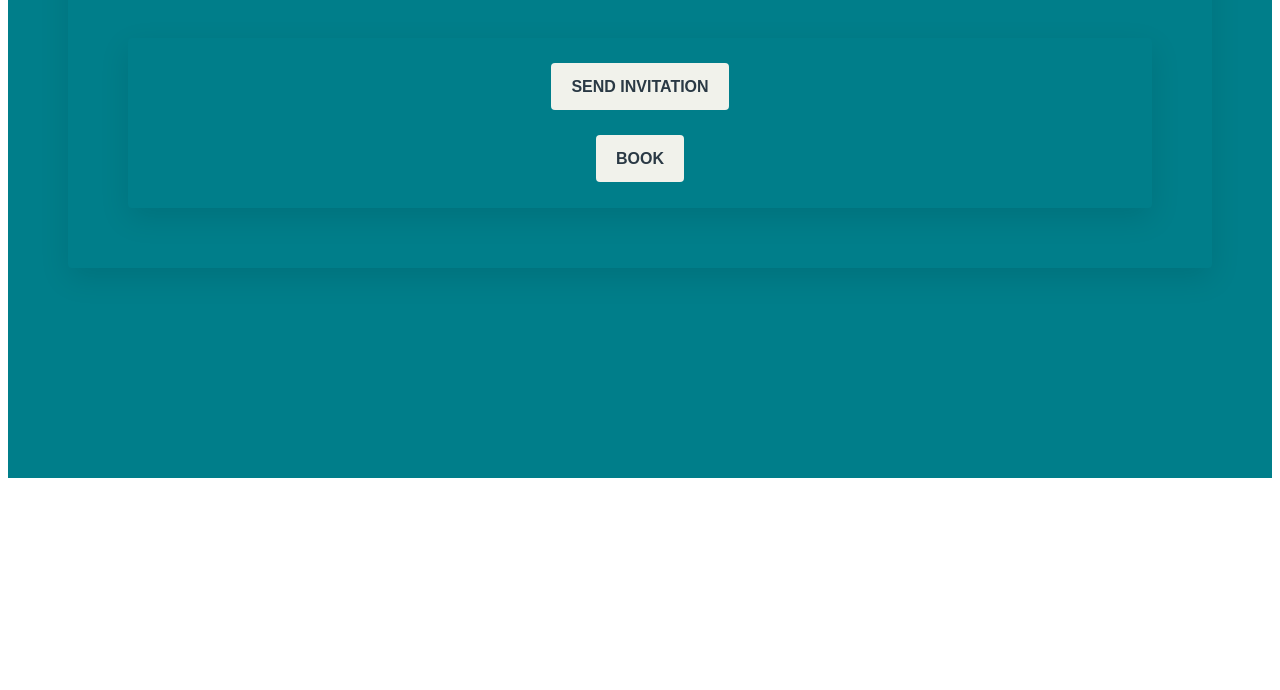
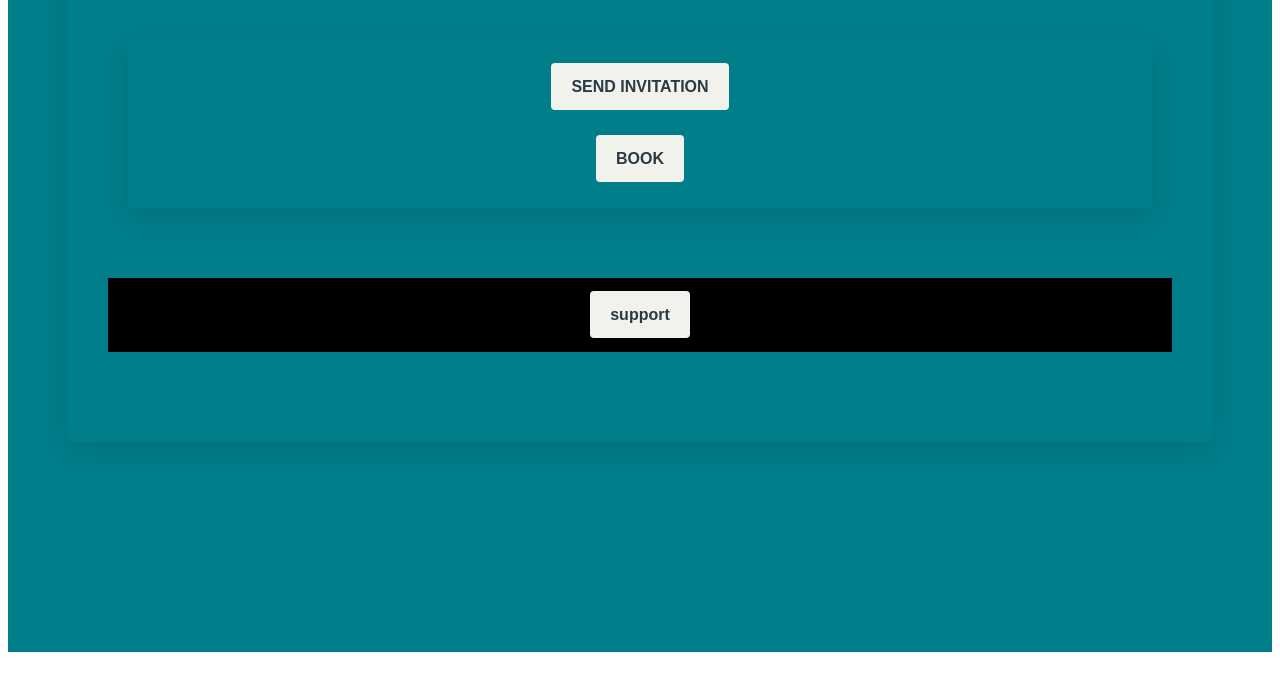
Before and after one commit to leobltx/final, a plain HTML site: page peniche.html in a window 1280 px wide. Shown: the part 2265-2955 px from the top of the page. Before the commit the page ends 2793 px from the top, so only its background shows below. Drawn offline with Linux system fonts and the light colour scheme.

Commit message:
Update peniche.html
- ajout du footer

```diff
--- a/peniche.html
+++ b/peniche.html
@@ -113,4 +113,14 @@ label for="site-search">What are you looking for ? </label>
 
 </div>
 
+	 <footer id="zone-footer">
+        	<div class="mkdf-footer-bottom-holder" style="background-color:#000000;">
+        	<br>
+        	<a href="index.html" target="_blank" class="btn-blue"> support </a>
+        	<br>
+        	<br>
+        </div>
+        </footer>
+
+
 	</hmtl>
```
